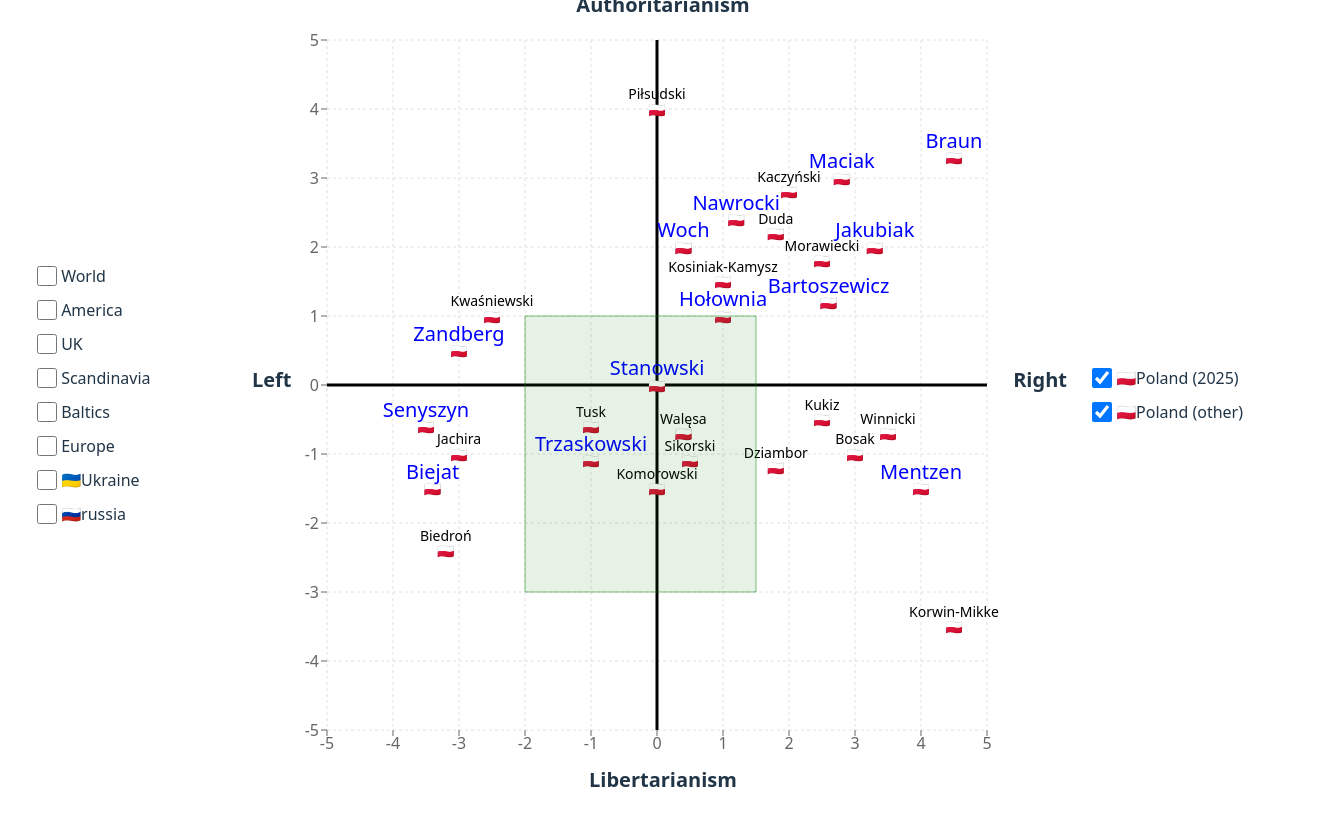
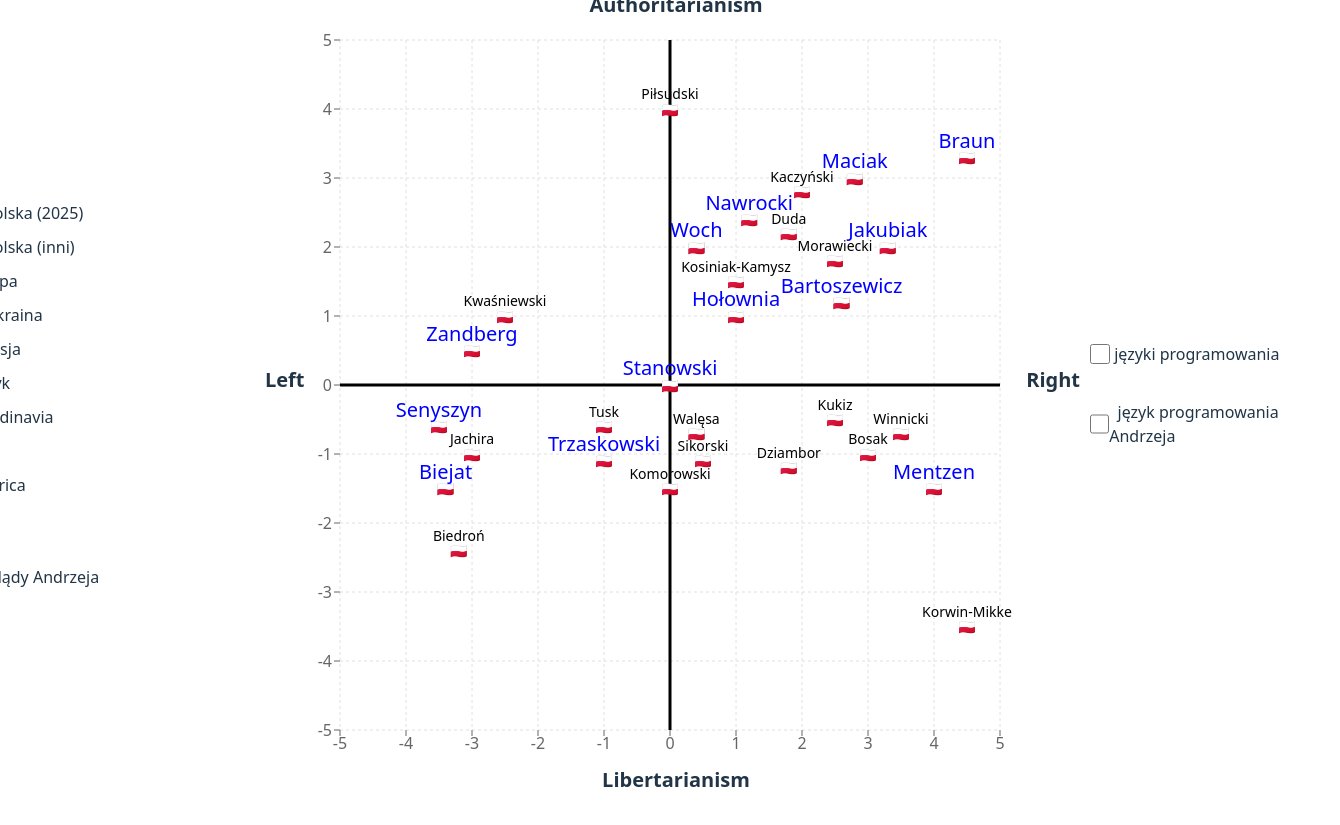
Before and after one commit to alundiak/polityczny-kompas, a React (Vite) app: page / in a window 1280 px wide. Shown: the whole page, 1340 px wide, since content can reach past the window. Built offline with nearby package versions, Linux system fonts and the light colour scheme.

Commit message:
Added basic CSS code to fix light-dark theme view in browser

```diff
--- a/src/App.css
+++ b/src/App.css
@@ -4,3 +4,40 @@
   /* padding: 2rem; */
   text-align: center;
 }
+
+/* body {
+  background-color: white;
+  color: black;
+} */
+
+@media (prefers-color-scheme: dark) {
+  body {
+    background-color: black;
+    color: white;
+
+    .centerColumn,
+    .column.left,
+    .column.right {
+      color: lightgray;
+    }
+
+    g.recharts-label-list text {
+      fill: lightgray !important;
+    }
+
+    g.recharts-reference-line {
+      line {
+        stroke: lightsalmon;
+      }
+    }
+
+    g.recharts-reference-area {
+      path {
+        fill: lightgreen;
+        fill-opacity: 0.5;
+        stroke: green;
+        stroke-width: 5;
+      }
+    }
+  }
+}
--- a/src/common/helpers.ts
+++ b/src/common/helpers.ts
@@ -66,20 +66,21 @@ export function findSameCoordinates(data: Person[]): Person[] {
 }
 
 export const leftColumnData: DataKind[] = [
-  "world",
-  "america",
-  "uk",
-  "scandinavia",
-  "baltics",
+  "poland2025",
+  "polandOther",
   "europe",
   "ukraine",
   "russia",
+  "baltics",
+  "scandinavia",
+  "uk",
+  "america",
+  "world",
 ];
 
 export const rightColumnData: DataKind[] = [
-  "poland2025",
-  "polandOther",
-  // "lang",
+  "lang",
+  // showAndrii
 ];
 
 export const DEFAULT_SCATTERS_IDS: DataKind[] = ["poland2025", "polandOther"];
@@ -87,13 +88,13 @@ export const DEFAULT_SCATTERS_IDS: DataKind[] = ["poland2025", "polandOther"];
 export const getLabelFromKey = (scatterId: DataKind): string => {
   switch (scatterId) {
     case "poland2025":
-      return "🇵🇱Poland (2025)";
+      return "🇵🇱Polska (2025)";
 
     case "polandOther":
-      return "🇵🇱Poland (other)";
+      return "🇵🇱Polska (inni)";
 
     case "world":
-      return "World";
+      return "Inni";
 
     case "america":
       return "America";
@@ -102,19 +103,22 @@ export const getLabelFromKey = (scatterId: DataKind): string => {
       return "Scandinavia";
 
     case "baltics":
-      return "Baltics";
+      return "Bałtyk";
 
     case "uk":
       return "UK";
 
     case "europe":
-      return "Europe";
+      return "Europa";
 
     case "ukraine":
-      return "🇺🇦Ukraine";
+      return "🇺🇦Ukraina";
 
     case "russia":
-      return "🇷🇺russia";
+      return "🇷🇺rosja";
+
+    case "lang":
+      return "języki programowania";
 
     default:
       return scatterId;
@@ -147,9 +151,11 @@ export const getShapeByType = (scatterId: DataKind): SymbolType => {
 
 export const getDataPointStyleByType = (scatterId: DataKind): CSSProperties => {
   switch (scatterId) {
-    case "lang":
     case "poland2025":
       return { fontSize: 20, fill: "blue" };
+
+    case "lang":
+      return { fontSize: 20, fill: "lightcoral" };
 
     case "polandOther":
       return { fontSize: 14 };
@@ -185,8 +191,8 @@ export const myPoliticalEdges = {
 
 // Programming Languages
 export const myProgrammingEdges = {
-  x1: -0.5, // I Right
-  y1: -2.5, // II Authoritarian
-  x2: 3.5, // III Left
-  y2: -4.5, // IV Libertarian
+  x1: -1,
+  y1: 3,
+  x2: 3,
+  y2: -3,
 };
--- a/src/common/models.ts
+++ b/src/common/models.ts
@@ -27,6 +27,8 @@ export interface CompassData {
 export interface PoliticalCompassChartProps {
   data: CompassData;
   scattersIds: DataKind[];
+  showAndrii: boolean;
+  showAndriiLang: boolean;
 }
 
 export interface LabeledCheckboxProps {
--- a/src/components/PoliticalCompassChart.tsx
+++ b/src/components/PoliticalCompassChart.tsx
@@ -9,6 +9,7 @@ import {
   LabelList,
   ReferenceLine,
   ReferenceArea,
+  ResponsiveContainer,
   // Legend,
 } from "recharts";
 // import { ScatterPointItem } from "recharts/types/cartesian/Scatter";
@@ -19,6 +20,7 @@ import {
   getDataPointStyleByType,
   // getShapeByType,
   myPoliticalEdges,
+  myProgrammingEdges,
 } from "../common/helpers";
 import { DataKind, PoliticalCompassChartProps } from "../common/models";
 import AxisLabels from "./AxisLabels";
@@ -61,7 +63,9 @@ const PoliticalCompassChart: React.FC<PoliticalCompassChartProps> = (props) => {
   };
 
   return (
+    // <div style={{ width: "100%", height: "100%" }}>
     <div style={{ width: 800, height: 800, position: "relative" }}>
+      <ResponsiveContainer>
         <ScatterChart
           width={800}
           height={800}
@@ -102,6 +106,7 @@ const PoliticalCompassChart: React.FC<PoliticalCompassChartProps> = (props) => {
           {/* works, but need to redesign kompas */}
           {/* <Legend /> */}
 
+          {props.showAndrii && (
             <ReferenceArea
               x1={myPoliticalEdges.x1}
               x2={myPoliticalEdges.x2}
@@ -113,7 +118,23 @@ const PoliticalCompassChart: React.FC<PoliticalCompassChartProps> = (props) => {
               stroke="green"
               strokeOpacity={0.5}
             />
+          )}
+
+          {props.showAndriiLang && (
+            <ReferenceArea
+              x1={myProgrammingEdges.x1}
+              x2={myProgrammingEdges.x2}
+              y1={myProgrammingEdges.y1}
+              y2={myProgrammingEdges.y2}
+              isFront={false}
+              fill="green"
+              fillOpacity={0.1}
+              stroke="green"
+              strokeOpacity={0.5}
+            />
+          )}
         </ScatterChart>
+      </ResponsiveContainer>
 
       <AxisLabels />
     </div>
--- a/src/components/ShapeAsFlagSvg.tsx
+++ b/src/components/ShapeAsFlagSvg.tsx
@@ -8,7 +8,7 @@ import "./shapeAsFlag.css";
 // }
 
 const ShapeAsFlagSvg = (data: ScatterPointItem) => {
-  console.log(data);
+  // console.log(data);
   return (
     <text
       // don't use data.x and .data.y
--- a/src/components/ThreeColumnLayout.tsx
+++ b/src/components/ThreeColumnLayout.tsx
@@ -19,6 +19,9 @@ const duplicateCoordinates = findSameCoordinates(mergedData);
 
 const ThreeColumnLayout: React.FC = () => {
   // Note. Renders twice because of StrictMode.
+
+  const [showAndrii, setShowAndrii] = useState(false);
+  const [showAndriiLang, setShowAndriiLang] = useState(false);
 
   const [scattersIds, setScattersIds] = useState<Set<DataKind>>(
     new Set(DEFAULT_SCATTERS_IDS)
@@ -50,16 +53,45 @@ const ThreeColumnLayout: React.FC = () => {
 
   return (
     <div className="wrapper">
-      <div className="column left">{leftColumnData.map(mapperPredicate)}</div>
+      <div className="column left">
+        {leftColumnData.map(mapperPredicate)}
+        <br />
+        <label className="flex items-center">
+          <input
+            className="h-5 w-5"
+            type="checkbox"
+            name={"show-andrii"}
+            checked={showAndrii}
+            onChange={() => setShowAndrii(!showAndrii)}
+          />
+          &nbsp; poglądy Andrzeja
+        </label>
+      </div>
 
       <div className="centerColumn">
         <PoliticalCompassChart
           data={mainData}
           scattersIds={Array.from(scattersIds)}
+          showAndrii={showAndrii}
+          showAndriiLang={showAndriiLang}
         />
       </div>
 
-      <div className="column right">{rightColumnData.map(mapperPredicate)}</div>
+      <div className="column right">
+        {rightColumnData.map(mapperPredicate)}
+
+        <br />
+        <label className="flex items-center">
+          <input
+            className="h-5 w-5"
+            type="checkbox"
+            name={"show-andrii-lang"}
+            checked={showAndriiLang}
+            onChange={() => setShowAndriiLang(!showAndriiLang)}
+          />
+          &nbsp; język programowania Andrzeja
+        </label>
+      </div>
       {duplicateCoordinates.length > 0 && (
         <WarningMessage duplicateCoordinates={duplicateCoordinates} />
       )}
--- a/src/components/labeledInput.css
+++ b/src/components/labeledInput.css
@@ -1,3 +1,3 @@
 label {
-  min-width: 125px;
+  min-width: 250px;
 }
--- a/src/components/threeColumnLayout.css
+++ b/src/components/threeColumnLayout.css
@@ -3,7 +3,7 @@
   display: flex;
   justify-content: center;
   align-items: center;
-  gap: 40px;
+  gap: 50px;
   height: 100vh;
 
   .column {
@@ -16,6 +16,7 @@
       text-align: left;
       margin-bottom: 10px;
       user-select: none;
+      /* min-width: 300px; */
 
       input {
         cursor: pointer;
--- a/src/data/baltics.json
+++ b/src/data/baltics.json
@@ -11,7 +11,7 @@
     "lastName": "Nausėda",
     "flag": "🇱🇹",
     "x": 0.6,
-    "y": -1.5
+    "y": -1.7
   },
   {
     "firstName": "Krišjānis",
```
Also changed, not shown: 1 other file (tests, documents, lock files or other folders). Lines whose indentation alone changed are shown as unchanged.
